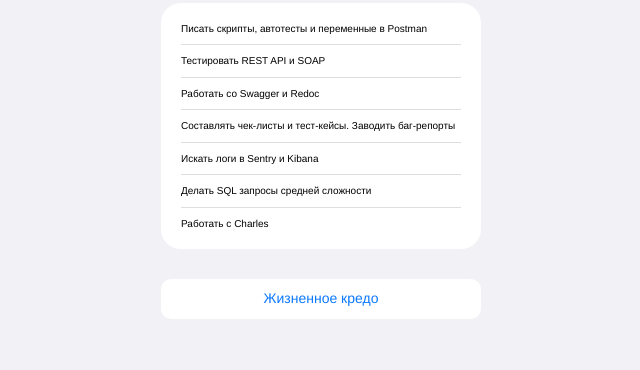
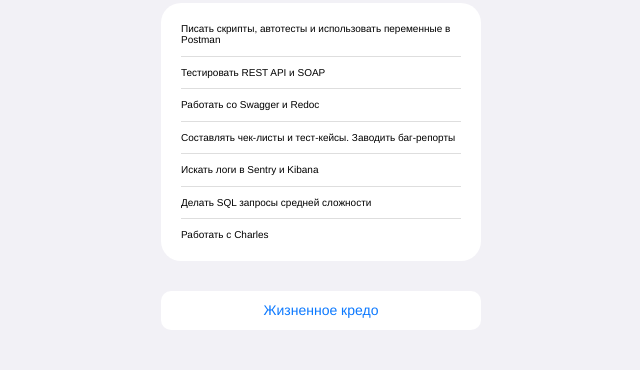
Before and after one commit to Irina-D-QA/-HTML-CSS, a plain HTML site: page index.html in a window 1280 px wide. Shown: the part 454-824 px from the top of the page, without its empty margins (319-959 px from the left). Drawn offline with Linux system fonts and the light colour scheme.

Commit message:
добавила использовать

```diff
--- a/index.html
+++ b/index.html
@@ -49,7 +49,7 @@
         <h2 class="links__header">Что я умею</h2>
         <ul class="links__container">
           <li class="links__link">
-            <p class="links__title">Писать скрипты, автотесты и переменные в Postman</p>
+            <p class="links__title">Писать скрипты, автотесты и использовать переменные в Postman</p>
 
                 </li>
 
```
